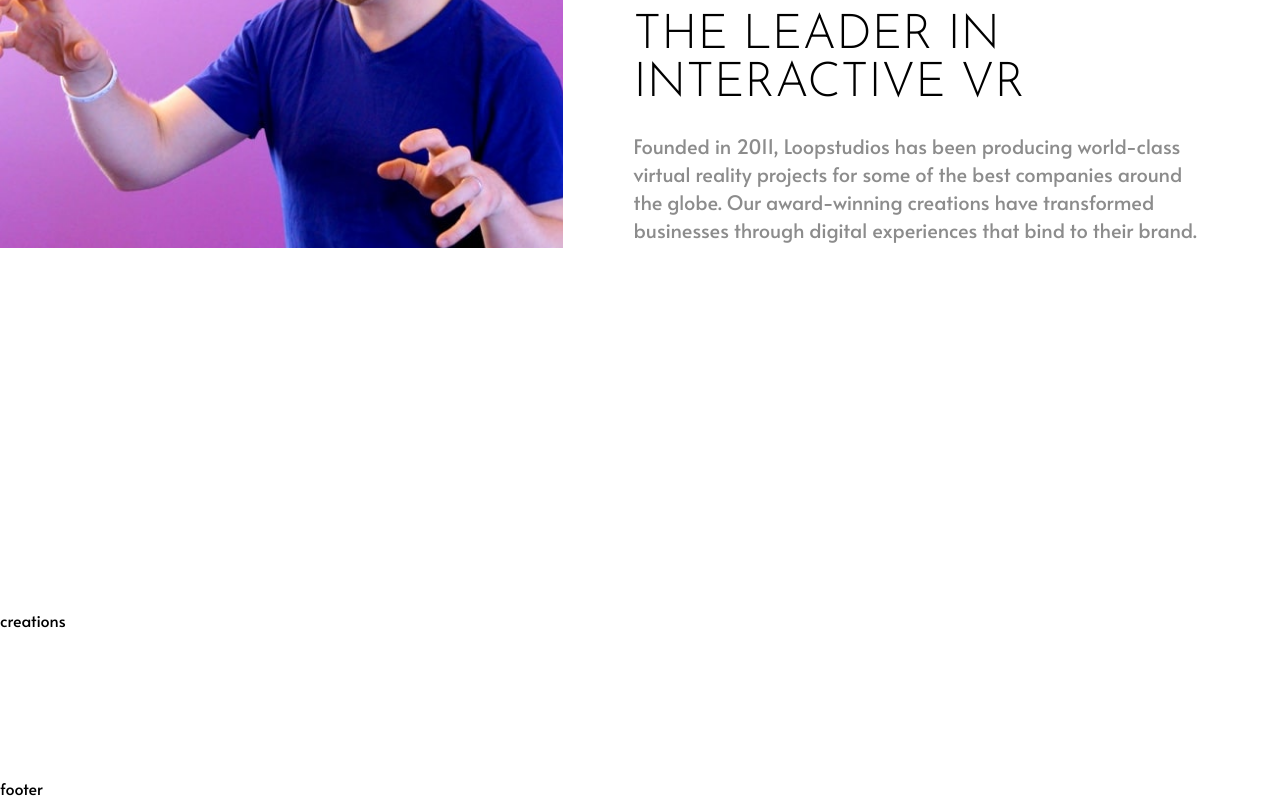
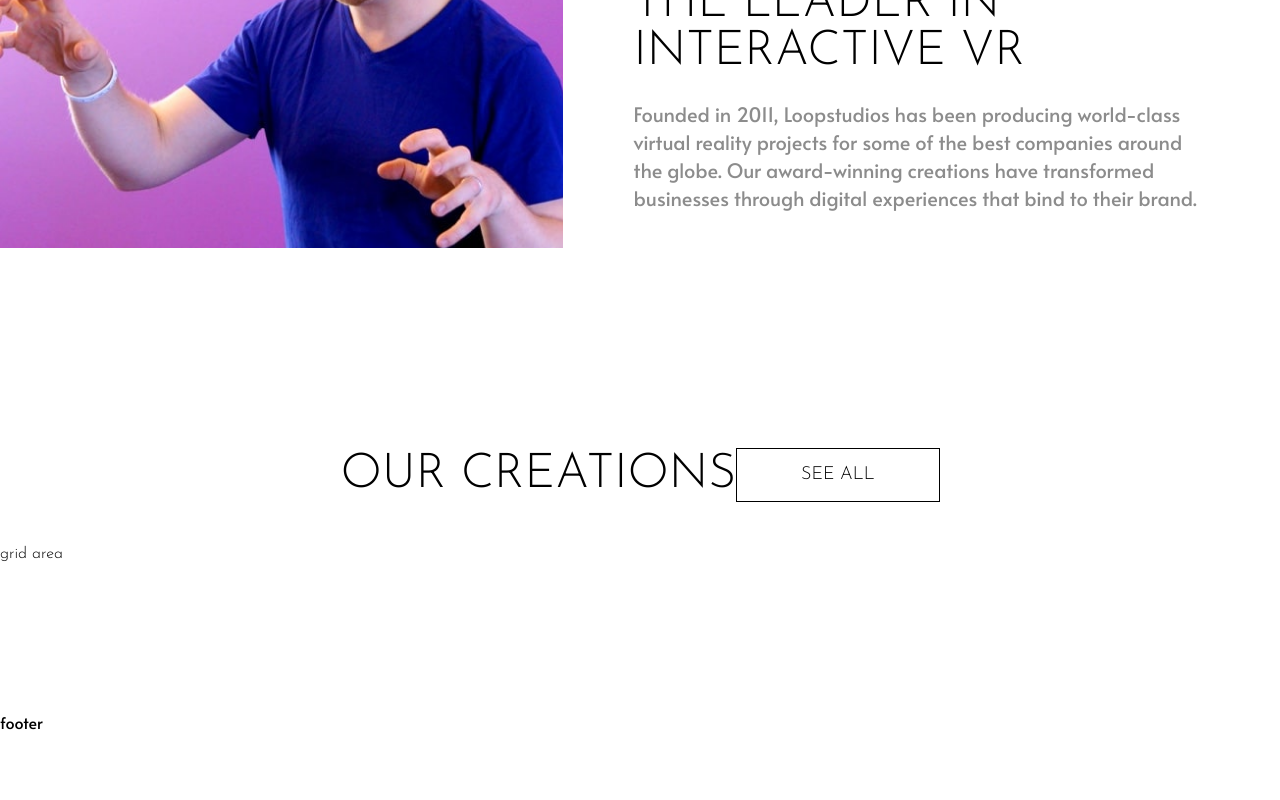
Before and after one commit to gracebir/loopstudios-landing-page, a Next.js app: page / in a window 1280 px wide. Shown: the part 1016-1816 px from the top of the page. After the commit the page ends 1750 px from the top, so only its background shows below. Built offline with nearby package versions, Linux system fonts and the light colour scheme.

Commit message:
creation button

```diff
--- /dev/null
+++ b/src/app/_components/CreationCard.tsx
@@ -0,0 +1,16 @@
+import React, { FC } from 'react'
+
+type creationCardProps = {
+    text: string
+    bgImage: string
+}
+
+const CreationCard: FC<creationCardProps> = ({ text, bgImage }) => {
+    return (
+        <div className={`w-full ${bgImage} flex flex-col justify-end bg-cover bg-no-repeat p-6 lg:p-8`}>
+            <h3 className='uppercase text-lg lg:text-xl'>{text}</h3>
+        </div>
+    )
+}
+
+export default CreationCard
--- a/src/app/_components/Creations.tsx
+++ b/src/app/_components/Creations.tsx
@@ -1,10 +1,32 @@
-import React from 'react'
+import React, { FC } from 'react'
+import Title from './ELements/Title'
+import data from '@/constant/data.json'
+import { Josefin_Sans } from 'next/font/google'
+
+const josefin = Josefin_Sans({ subsets: ['latin'], weight: ['300'] })
+
+
+const Button: FC<{ text: string, isMob: boolean }> = ({ text, isMob }) => {
+  return (
+    <button className={`py-2 border border-black ${isMob ? `block lg:hidden` : `hidden lg:block`} px-10 lg:px-16 text-base hover:text-white hover:bg-black-color duration-300 lg:text-lg uppercase font-light lg:py-3`}>
+      {text}
+    </button>
+  )
+}
 
 const Creations = () => {
+  const creation = data.creations
   return (
-    <div>
-      creations
-    </div>
+    <section className={`flex flex-col ${josefin.className} items-center gap-8 lg:gap-10`}>
+      <div className='flex justify-between items-center'>
+        <Title text={creation.title} />
+        <Button isMob={false} text={creation.btnText} />
+      </div>
+      <div className='w-full flex-1 '>
+        grid area
+      </div>
+      <Button isMob={true} text={creation.btnText} />
+    </section>
   )
 }
 
--- a/src/app/_components/Hero.tsx
+++ b/src/app/_components/Hero.tsx
@@ -9,7 +9,7 @@
   return (
     <div className={`bg-hero-mob w-full flex items-center lg:bg-hero-desk bg-no-repeat bg-cover h-[80vh]`}>
       <div className='text-white  wrapper-container'>
-        <div className='w-full lg:max-w-[55%] border-2 p-4 lg:p-6'>
+        <div className='w-full lg:max-w-[55%] border-2 p-6 lg:p-10'>
           <h1 className={`${josefin.className} text-5xl leading-snug font-light lg:leading-tight lg:text-8xl uppercase`}>
             {heroInfo.message}
           </h1>
--- a/src/app/_components/Interactive.tsx
+++ b/src/app/_components/Interactive.tsx
@@ -8,7 +8,7 @@
 const Interactive = () => {
   const interactive = data.overview
   return (
-    <section className="min-h-screen lg:block mb-10 flex flex-col gap-8 relative w-full">
+    <section className="lg:h-[80vh] h-[80vh]lg:block mb-10 flex flex-col gap-8 relative w-full">
       <div className="lg:w-[56%] w-full bg-interactive-mob lg:bg-interactive-desk bg-no-repeat bg-cover h-[30vh] lg:h-[60vh]" />
       <div className="lg:w-[56%] flex items-center w-full bg-white-color lg:absolute  static right-0 top-[20%] h-[50vh]">
         <div className='max-w-xl mx-auto flex flex-col items-center lg:items-start gap-6'>
```
